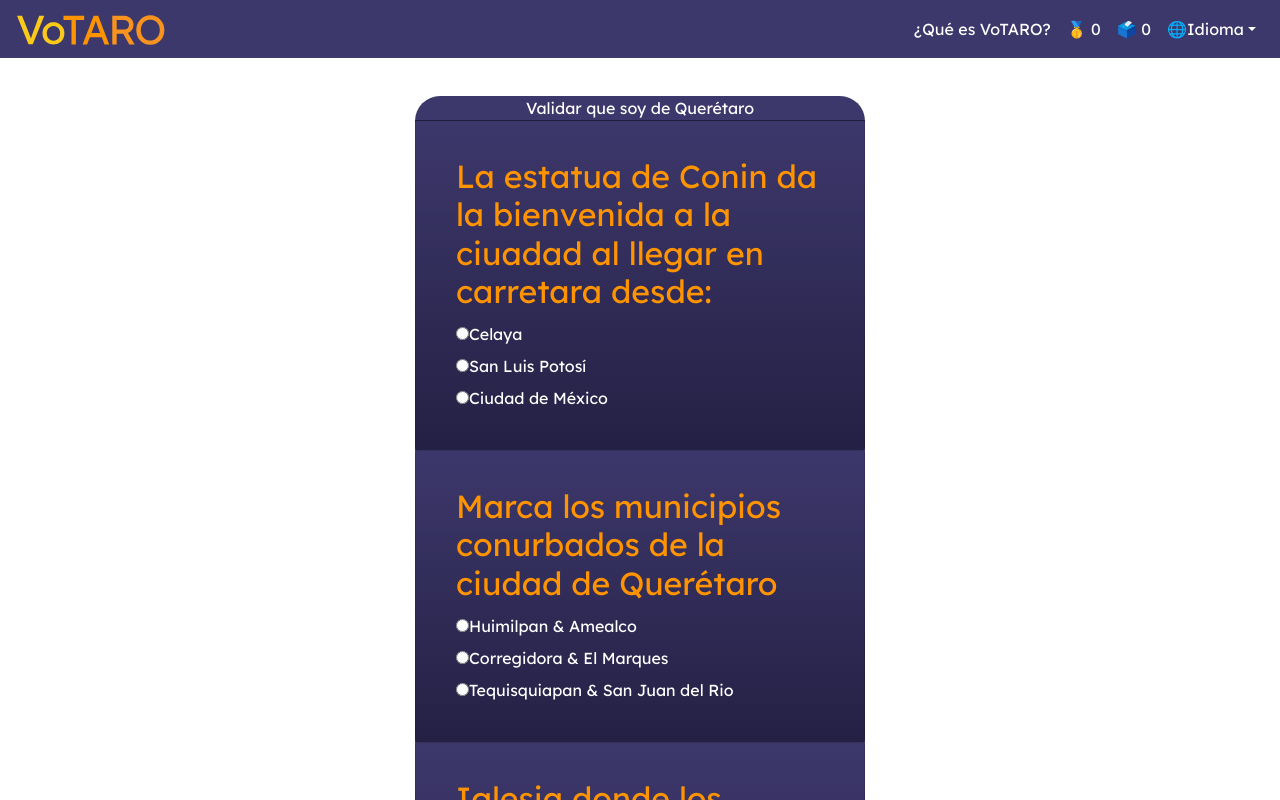
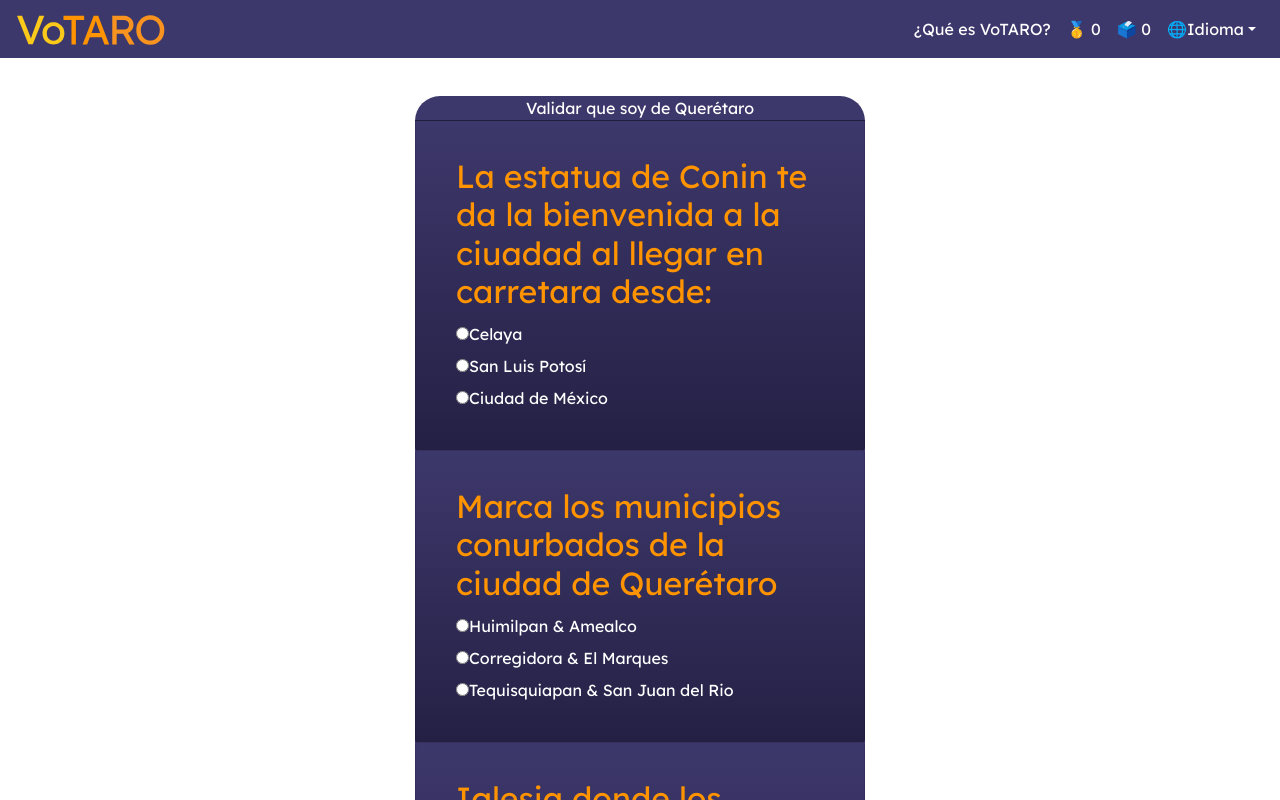
Before and after one commit to zenbitETH/Ciudades-DAO, a React (Create React App) app in the folder frontend/: page /quiz in a window 1280 px wide. Shown: the top 800 px of the page. Built offline with nearby package versions, Linux system fonts and the light colour scheme.

Commit message:
CreateProposal css

```diff
--- a/frontend/src/quizQuestions/quizPreguntas.js
+++ b/frontend/src/quizQuestions/quizPreguntas.js
@@ -1,7 +1,7 @@
 export const quizPreguntas = [
   {
     number: 1,
-    question: 'La estatua de Conin da la bienvenida a la ciuadad al llegar en carretara desde:',
+    question: 'La estatua de Conin te da la bienvenida a la ciuadad al llegar en carretara desde:',
     answers: [
       'Celaya',
       'San Luis Potosí',
```
